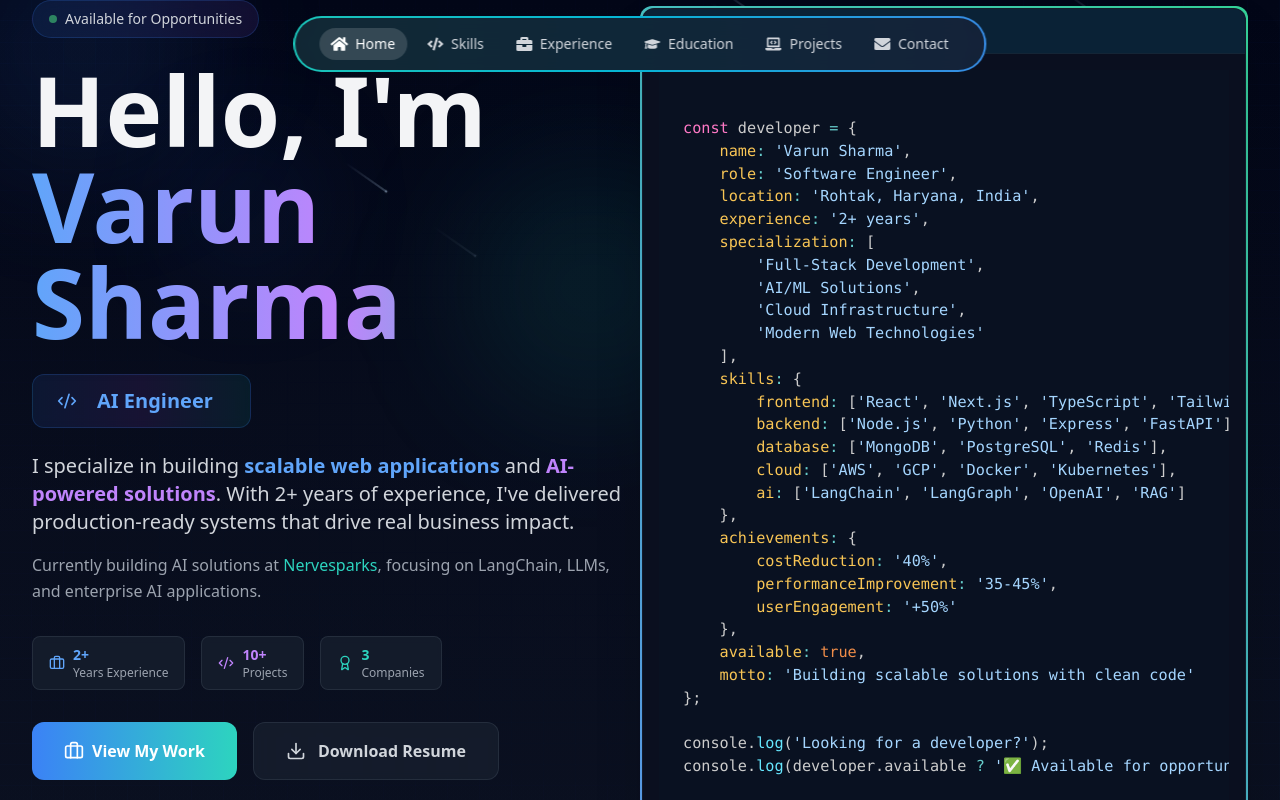
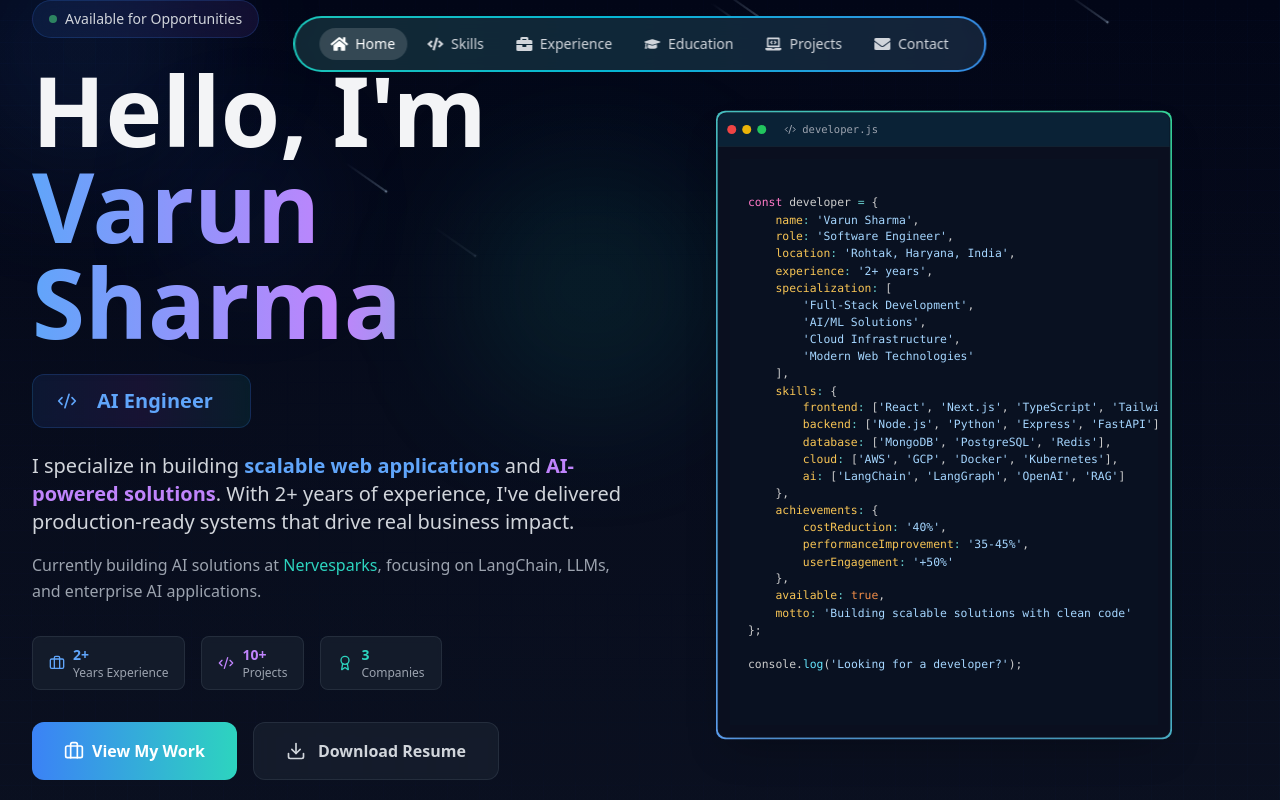
Before and after one commit to VarunWeb6/portfolio-vs, a React (Vite) app: page / in a window 1280 px wide. Shown: the top 800 px of the page. Built offline with nearby package versions, Linux system fonts and the light colour scheme.

Commit message:
fix: adjust developer availability message and modify gradient border scale in Hero component

```diff
--- a/src/components/Hero.jsx
+++ b/src/components/Hero.jsx
@@ -123,7 +123,7 @@ const developer = {
 };
 
 console.log('Looking for a developer?');
-console.log(developer.available ? '✅ Available for opportunities' : '❌ Not available');
+
   `);
 
   const codeRef = useRef(null);
@@ -305,7 +305,7 @@ console.log(developer.available ? '✅ Available for opportunities' : '❌ Not a
               transition={{ delay: 0.4, duration: 0.8, ease: "easeOut" }}
               className="w-full lg:w-1/2 mt-12 lg:mt-0 hidden md:block"
             >
-              <div className="gradient-border">
+              <div className="gradient-border scale-75">
                 <div className="code-window bg-[#0a0f1f] border border-gray-800/50 rounded-xl overflow-hidden shadow-2xl">
                   <div className="window-header bg-gray-900/50 border-b border-gray-800/50 px-4 py-3 flex items-center gap-2">
                     <div className="flex gap-2">
```
